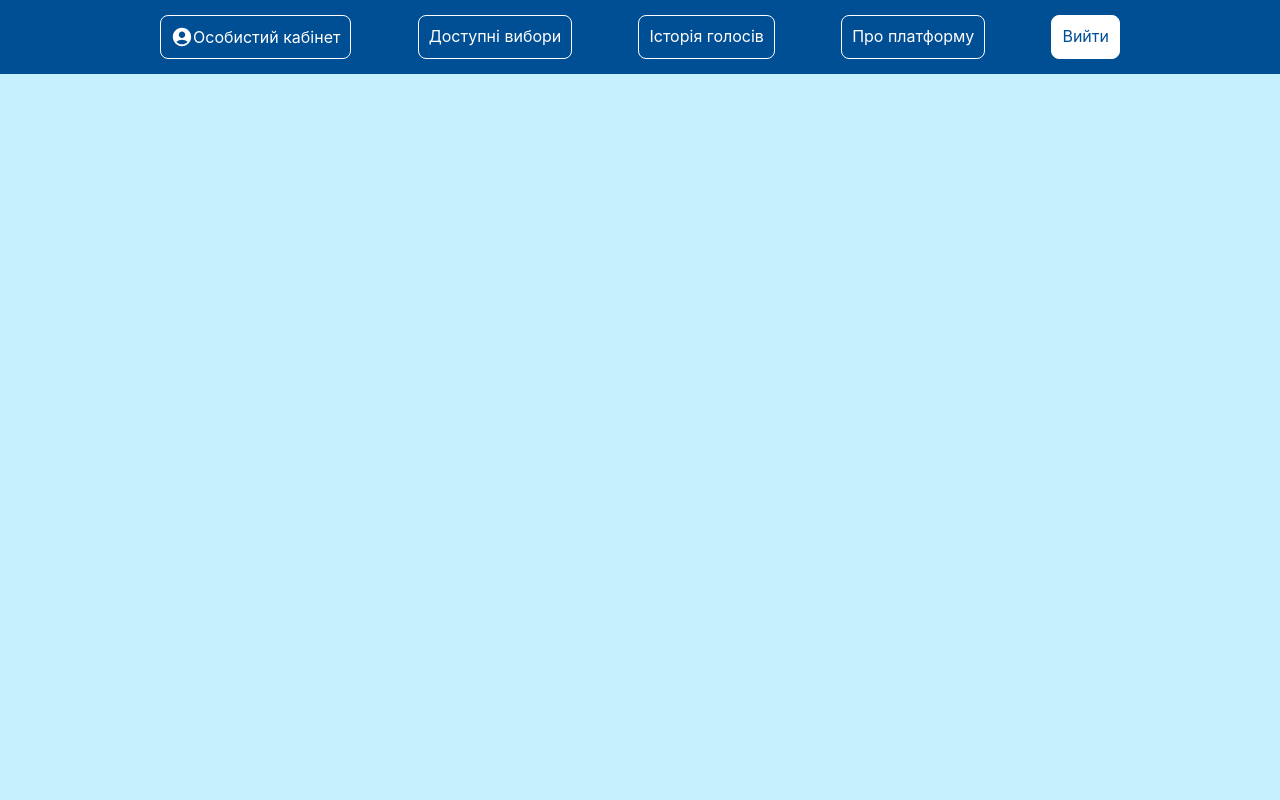
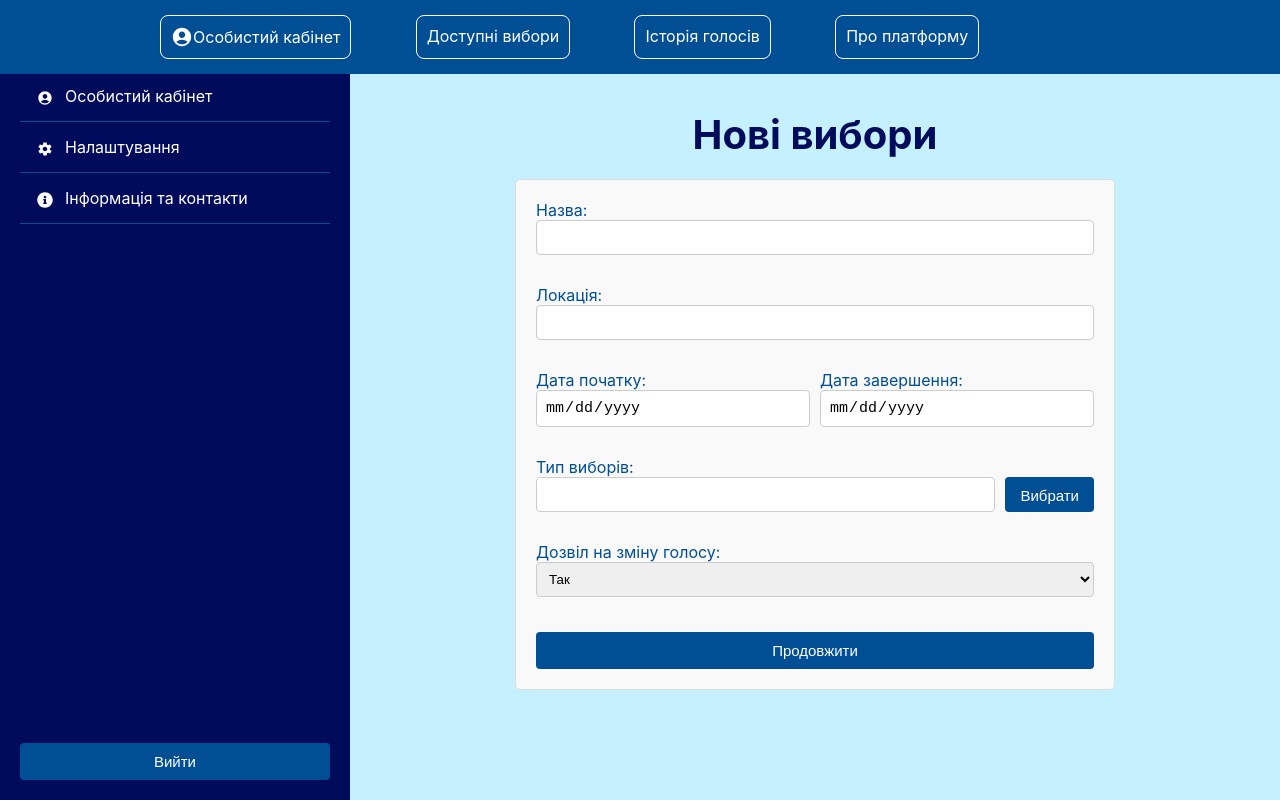
Before and after one commit to VotingService/frontend, a React (Create React App) app in the folder voting-service-react/: page /set-elect-props in a window 1280 px wide. Built offline with nearby package versions, Linux system fonts and the light colour scheme.

Commit message:
new election

```diff
--- a/voting-service-react/src/App.js
+++ b/voting-service-react/src/App.js
@@ -13,6 +13,7 @@ import About from './components/About/About'
 import Account from './components/Account/Account';
 import History from "./components/History/History";
 import Candidate from "./components/Candidate/Candidate";
+import SettingElectionProps from './components/CreateNewElection/SettingElectionProps/SettingElectionProps';
 
 function App() {
     return (
@@ -27,6 +28,7 @@ function App() {
                 <Route path="/account" element={<Account/>}/>
                 <Route path="/history" element={<History/>}/>
                 <Route path="/candidate" element={<Candidate/>}/>
+                <Route path="/set-elect-props" element={<SettingElectionProps/>}/>
             </Routes>
         </Router>
     );
--- /dev/null
+++ b/voting-service-react/src/components/CreateNewElection/SettingElectionProps/SettingElectionProps.css
@@ -0,0 +1,117 @@
+.new-election-page {
+  display: flex;
+  /* flex-direction: column; */
+  /* margin-left: 250px; Adjust if needed to align with the admin panel width */
+  /* padding: 20px; */
+}
+
+.no-panel{
+  display: flex;
+  flex-direction: column;
+  justify-content: center;
+  align-items: center;
+  margin: 0 auto;
+}
+
+.header {
+  color: rgb(0, 11, 91);
+  font-size: 2.5em;
+  margin-bottom: 20px;
+  text-align: center;
+}
+
+.election-form {
+  background-color: #f9f9f9;
+  border: 1px solid #ddd;
+  border-radius: 5px;
+  padding: 20px;
+  max-width: 600px;
+  margin: 0 auto;
+}
+
+label {
+  color: rgb(0, 78, 147);
+  display: block;
+  margin-bottom: 15px;
+}
+
+input, select {
+  border: 1px solid #ccc;
+  border-radius: 4px;
+  box-sizing: border-box;
+  padding: 8px;
+  width: 100%;
+}
+
+.date-container {
+  display: flex;
+  justify-content: space-between;
+}
+
+.date-container label {
+  flex: 1;
+  margin-right: 10px;
+}
+
+.date-container label:last-child {
+  margin-right: 0;
+}
+
+.dropdown {
+  position: relative;
+  display: flex;
+}
+
+.dropdown input {
+  flex-grow: 1;
+  cursor: pointer;
+  height: 35px;
+}
+
+.dropdown button {
+  background-color: rgb(0, 78, 147);
+  border: none;
+  border-radius: 4px;
+  color: white;
+  cursor: pointer;
+  margin-left: 10px;
+  max-height: 35px;
+}
+
+.dropdown-menu {
+  background-color: white;
+  border: 1px solid #ccc;
+  border-radius: 4px;
+  position: absolute;
+  top: 100%;
+  left: auto;
+  right: 0;
+  width: 150px;
+  z-index: 1;
+}
+
+.dropdown-menu div {
+  padding: 8px;
+  cursor: pointer;
+}
+
+.dropdown-menu div:hover {
+  background-color: rgb(0, 78, 147);
+  color: white;
+}
+
+
+.continue-button {
+  background-color: rgb(0, 78, 147);
+  border: none;
+  border-radius: 4px;
+  color: white;
+  cursor: pointer;
+  padding: 10px 15px;
+  margin-top: 20px;
+  width: 100%;
+}
+
+.continue-button:hover {
+  background-color: rgb(0, 11, 91);
+}
--- /dev/null
+++ b/voting-service-react/src/components/CreateNewElection/SettingElectionProps/SettingElectionProps.js
@@ -0,0 +1,113 @@
+import AdminPanel from "../../AdminPanel/AdminPanel"
+import "./SettingElectionProps.css"
+import { useState } from "react";
+
+function SettingElectionProps(){
+  const [electionType, setElectionType] = useState('');
+  const [showDropdown, setShowDropdown] = useState(false);
+  const [formData, setFormData] = useState({
+    electionName: '',
+    location: '',
+    startDate: '',
+    endDate: '',
+    allowanceToChangeVote: 'yes',
+  });
+
+  const handleChange = (e) => {
+    const { name, value } = e.target;
+    setFormData({ ...formData, [name]: value });
+  };
+
+  const handleDropdownClick = (type) => {
+    setElectionType(type);
+    setShowDropdown(false);
+  };
+
+  const handleSubmit = (e) => {
+    e.preventDefault();
+    // Logic to handle form submission
+    console.log('Election created:', { ...formData, electionType });
+  };
+
+  return (
+    <div className="new-election-page">
+      <AdminPanel/>
+      <div className="no-panel">
+      <h1 className="header">Нові вибори</h1>
+      <form className="election-form" onSubmit={handleSubmit}>
+        <label>
+          Назва:
+          <input
+            type="text"
+            name="electionName"
+            value={formData.electionName}
+            onChange={handleChange}
+          />
+        </label>
+        <label>
+          Локація:
+          <input
+            type="text"
+            name="location"
+            value={formData.location}
+            onChange={handleChange}
+          />
+        </label>
+        <div className="date-container">
+          <label>
+            Дата початку:
+            <input
+              type="date"
+              name="startDate"
+              value={formData.startDate}
+              onChange={handleChange}
+            />
+          </label>
+          <label>
+            Дата завершення:
+            <input
+              type="date"
+              name="endDate"
+              value={formData.endDate}
+              onChange={handleChange}
+            />
+          </label>
+        </div>
+        <label>
+          Тип виборів:
+          <div className="dropdown">
+            <input
+              type="text"
+              name="electionType"
+              value={electionType}
+              readOnly
+            />
+            <button type="button" onClick={() => setShowDropdown(!showDropdown)}>
+              Вибрати
+            </button>
+            {showDropdown && (<div className="dropdown-menu">
+              <div onClick={() => handleDropdownClick('Єдиний голос')}>Єдиний голос</div>
+              <div onClick={() => handleDropdownClick('Перегони')}>Перегони</div>
+              <div onClick={() => handleDropdownClick('Оцінка')}>Оцінка</div>
+            </div>)}
+          </div>
+        </label>
+        <label>
+          Дозвіл на зміну голосу:
+          <select
+            name="allowanceToChangeVote"
+            value={formData.allowanceToChangeVote}
+            onChange={handleChange}
+          >
+            <option value="yes">Так</option>
+            <option value="no">Ні</option>
+          </select>
+        </label>
+        <button type="submit" className="continue-button">Продовжити</button>
+      </form>
+      </div>
+    </div>
+  );
+}
+
+export default SettingElectionProps;
```
